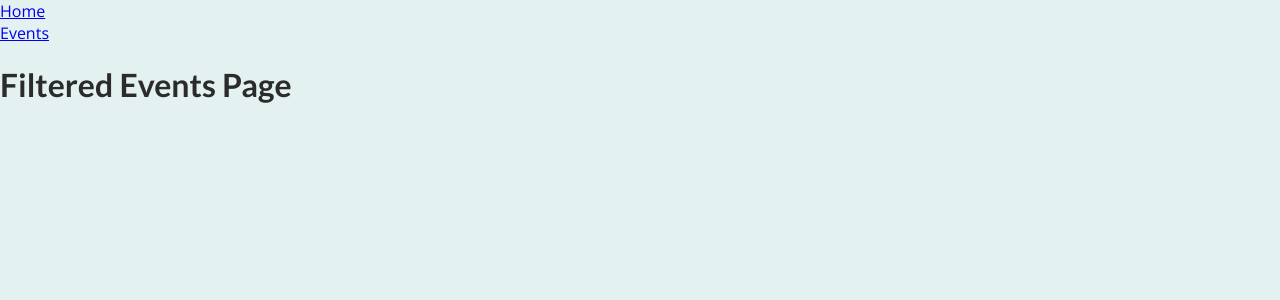
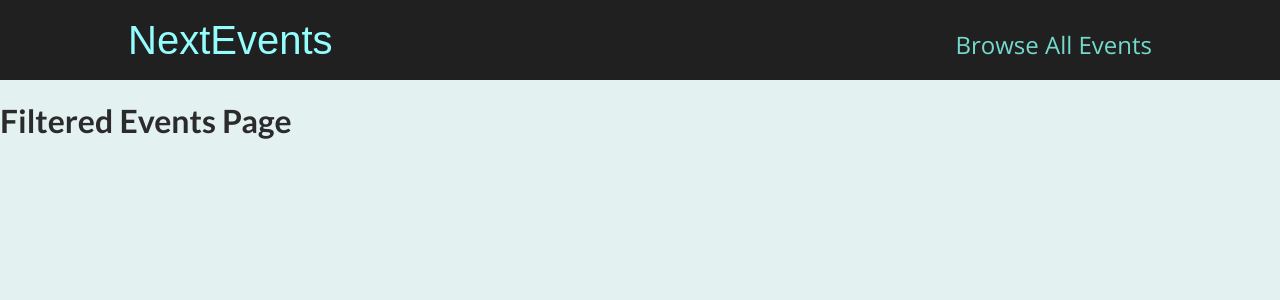
Before and after one commit to renebitter/nextjs-events, a Next.js app: page /events/1 in a window 1280 px wide. Shown: the top 300 px of the page. Built offline with nearby package versions, Linux system fonts and the light colour scheme.

Commit message:
Add layout wrapper component

```diff
--- /dev/null
+++ b/components/layout/layout.js
@@ -0,0 +1,12 @@
+import MainHeader from './main-header';
+
+function Layout(props) {
+  return (
+    <>
+      <MainHeader />
+      <main>{props.children}</main>
+    </>
+  );
+}
+
+export default Layout;
--- /dev/null
+++ b/components/layout/main-header.js
@@ -0,0 +1,22 @@
+import Link from 'next/link';
+
+import classes from './main-header.module.css';
+
+function MainHeader() {
+  return (
+    <header className={classes.header}>
+      <div className={classes.logo}>
+        <Link href='/'>NextEvents</Link>
+      </div>
+      <nav className={classes.navigation}>
+        <ul>
+          <li>
+            <Link href='/events'>Browse All Events</Link>
+          </li>
+        </ul>
+      </nav>
+    </header>
+  );
+}
+
+export default MainHeader;
--- /dev/null
+++ b/components/layout/main-header.module.css
@@ -0,0 +1,41 @@
+.header {
+  width: 100%;
+  display: flex;
+  justify-content: space-between;
+  align-items: baseline;
+  padding: 1rem 10%;
+  height: 5rem;
+  background-color: #202020;
+}
+
+.logo {
+  font-size: 1.5rem;
+  color: white;
+  font-family: 'Fira', sans-serif;
+  height: 100%;
+  display: flex;
+  justify-content: center;
+  align-items: center;
+  color: #94fdfd;
+}
+
+.logo a {
+  text-decoration: none;
+  color: #94fdfd;
+}
+
+.navigation a {
+  text-decoration: none;
+  color: #74dacc;
+  font-size: 1rem;
+}
+
+@media (min-width: 768px) {
+  .logo {
+    font-size: 2.5rem;
+  }
+
+  .navigation a {
+    font-size: 1.5rem;
+  }
+}
--- a/pages/_app.js
+++ b/pages/_app.js
@@ -1,12 +1,12 @@
-import Navigation from '../components/Navigation';
+import Layout from '../components/layout/layout';
 
 import '../styles/globals.css';
 
 function MyApp({ Component, pageProps }) {
   return (
-    <Navigation>
+    <Layout>
       <Component {...pageProps} />
-    </Navigation>
+    </Layout>
   );
 }
 
```
